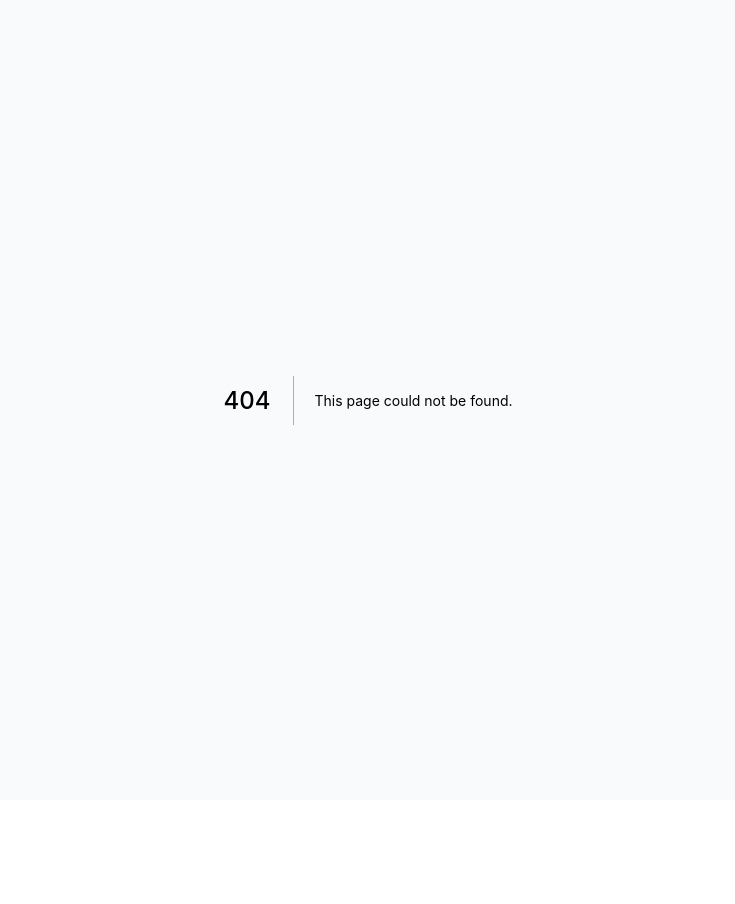
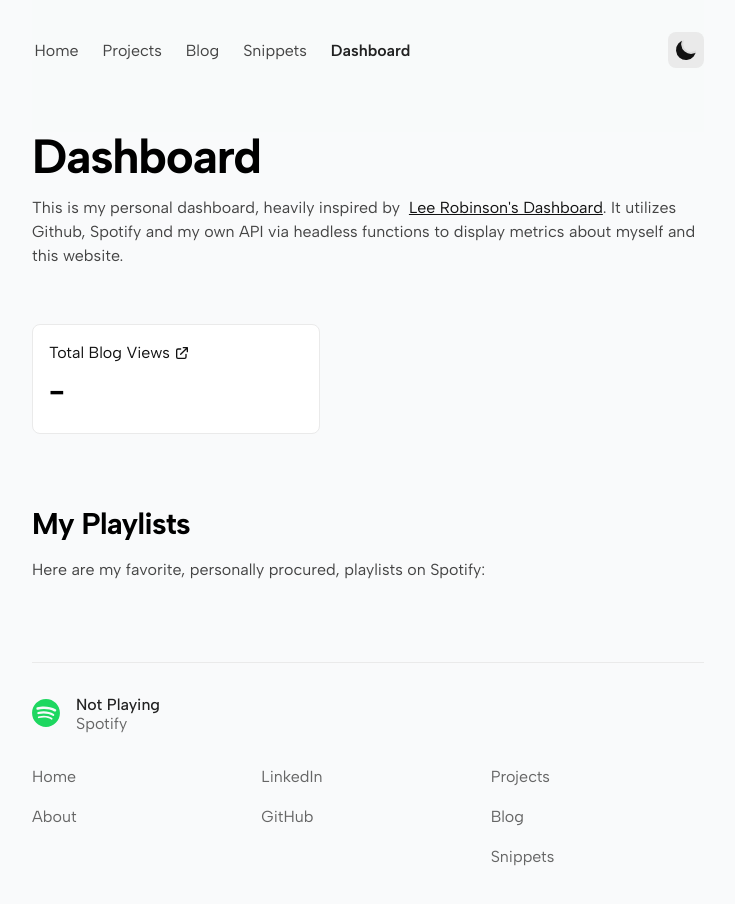
Before and after one commit to TonyDotDev/tonypettigrew.dev, a Next.js app: page /dashboard in a window 1280 px wide. Before the commit this address had no page. Shown: the top 904 px of the page, without its empty margins (272-1007 px from the left). Before the commit the page ends 800 px from the top, so only its background shows below. Built offline with nearby package versions, Linux system fonts and the light colour scheme; no server answers; the database is empty.

Commit message:
wip: Add dashboard page, move SpotifyPlaylists to dashboard page, add metric card and blog views metric to dashboard page

```diff
--- a/components/Container.tsx
+++ b/components/Container.tsx
@@ -80,6 +80,7 @@ export default function Container({ customMeta = {}, children }: Props) {
             <NavItem href='/projects' text='Projects' />
             <NavItem href='/blog' text='Blog' />
             <NavItem href='/snippets' text='Snippets' />
+            <NavItem href='/dashboard' text='Dashboard' />
           </div>
           <DarkModeToggle />
         </nav>
--- /dev/null
+++ b/components/metrics/BlogViews.tsx
@@ -0,0 +1,17 @@
+import useSWR from "swr";
+
+import fetcher from "lib/fetcher";
+import { Views } from "lib/types";
+import MetricCard from "components/metrics/Card";
+import { clientUrl } from "config";
+
+export default function BlogViewsCard() {
+  const { data } = useSWR<Views>("/api/views", fetcher);
+
+  const blogViews = new Number(data?.total);
+  const link = `${clientUrl}/blog`;
+
+  console.log(link);
+
+  return <MetricCard header='Total Blog Views' link={link} metric={blogViews} />;
+}
--- /dev/null
+++ b/components/metrics/Card.tsx
@@ -0,0 +1,34 @@
+interface Props {
+  header: string;
+  link: string;
+  metric: string | number | Number;
+}
+
+export default function MetricCard({ header, link, metric }: Props) {
+  return (
+    <div className='metric-card bg-white dark:bg-gray-900 border border-gray-200 dark:border-gray-800 rounded-lg p-4 max-w-72 w-full'>
+      <a aria-label={header} target='_blank' rel='noopener noreferrer' href={link}>
+        <div className='flex items-center text-gray-900 dark:text-gray-100'>
+          {header}
+          <svg
+            className='h-4 w-4 ml-1'
+            xmlns='http://www.w3.org/2000/svg'
+            fill='none'
+            viewBox='0 0 24 24'
+            stroke='currentColor'
+          >
+            <path
+              strokeLinecap='round'
+              strokeLinejoin='round'
+              strokeWidth={2}
+              d='M10 6H6a2 2 0 00-2 2v10a2 2 0 002 2h10a2 2 0 002-2v-4M14 4h6m0 0v6m0-6L10 14'
+            />
+          </svg>
+        </div>
+      </a>
+      <p className='mt-2 text-3xl font-bold spacing-sm text-black dark:text-white'>
+        {metric > 0 ? metric.toLocaleString() : "-"}
+      </p>
+    </div>
+  );
+}
--- /dev/null
+++ b/config/index.ts
@@ -0,0 +1,2 @@
+export const clientUrl =
+  process.env.NODE_ENV === "production" ? "https://tonypettigrew.dev" : "http://localhost:3000";
--- a/pages/api/views/index.ts
+++ b/pages/api/views/index.ts
@@ -9,7 +9,7 @@ export default async function handler(req: NextApiRequest, res: NextApiResponse)
       },
     });
 
-    return res.status(200).json(totalViewCount._sum.count?.toString());
+    return res.status(200).json({ total: totalViewCount._sum.count?.toString() });
   } catch (e: any) {
     return res.status(500).json({ message: e?.message || "Server error" });
   }
--- /dev/null
+++ b/pages/dashboard.tsx
@@ -0,0 +1,45 @@
+import Container, { CustomMeta } from "components/Container";
+import SpotifyPlaylists from "components/SpotifyPlaylists";
+import BlogViews from "components/metrics/BlogViews";
+
+export default function dashboard() {
+  const customMeta: CustomMeta = {
+    title: "Dashboard - Tony Pettigrew",
+    description:
+      "A personal dashboard showing different metrics using NextJS serverless functions.",
+  };
+  return (
+    <Container customMeta={customMeta}>
+      <div className='flex flex-col justify-center items-start max-w-2xl mx-auto mb-16'>
+        <h1 className='font-bold text-3xl md:text-5xl tracking-tight mb-4 text-black dark:text-white'>
+          Dashboard
+        </h1>
+        <div className='mb-8'>
+          <p className='text-gray-600 dark:text-gray-400 mb-4'>
+            This is my personal dashboard, heavily inspired by &nbsp;
+            <a
+              href='https://leerob.io/dashboard'
+              rel='noreferrer'
+              target='_blank'
+              className='text-gray-900 dark:text-gray-100 underline'
+            >
+              Lee Robinson&apos;s Dashboard
+            </a>
+            . It utilizes Github, Spotify and my own API via headless functions to display metrics
+            about myself and this website.
+          </p>
+        </div>
+        <div className='grid gap-4 grid-cols-1 sm:grid-cols-2 my-2 w-full'>
+          <BlogViews />
+        </div>
+        <h2 className='font-bold text-3xl tracking-tight mb-4 mt-16 text-black dark:text-white'>
+          My Playlists
+        </h2>
+        <p className='text-gray-600 dark:text-gray-400 mb-4'>
+          Here are my favorite, personally procured, playlists on Spotify:
+        </p>
+        <SpotifyPlaylists />
+      </div>
+    </Container>
+  );
+}
--- a/pages/index.tsx
+++ b/pages/index.tsx
@@ -3,7 +3,6 @@ import Image from "next/future/image";
 import type { GetStaticProps } from "next";
 
 import Container from "components/Container";
-import SpotifyPlaylists from "components/SpotifyPlaylists";
 import FeaturedRepositories from "components/FeaturedRepositories";
 import BlogPosts from "components/BlogPosts";
 import Snippets from "components/Snippets";
@@ -67,12 +66,6 @@ export default function Home({ snippets, posts }: Props) {
               </h3>
               <Snippets snippets={snippets} />
             </section>
-            <section>
-              <h3 className='font-bold text-2xl md:text-4xl tracking-tight mb-6 text-black dark:text-white'>
-                My Playlists
-              </h3>
-              <SpotifyPlaylists />
-            </section>
           </div>
         </div>
       </Container>
@@ -86,7 +79,7 @@ export const getStaticProps: GetStaticProps = async ({ preview = false }) => {
     to: 1,
   });
 
-  const topThreeSlugs = await(
+  const topThreeSlugs = await (
     await prisma.views.findMany({ orderBy: [{ count: "desc" }], take: 3 })
   ).map((post) => post.slug);
 
```
Also changed, not shown: 1 other file (tests, documents, lock files or other folders).
